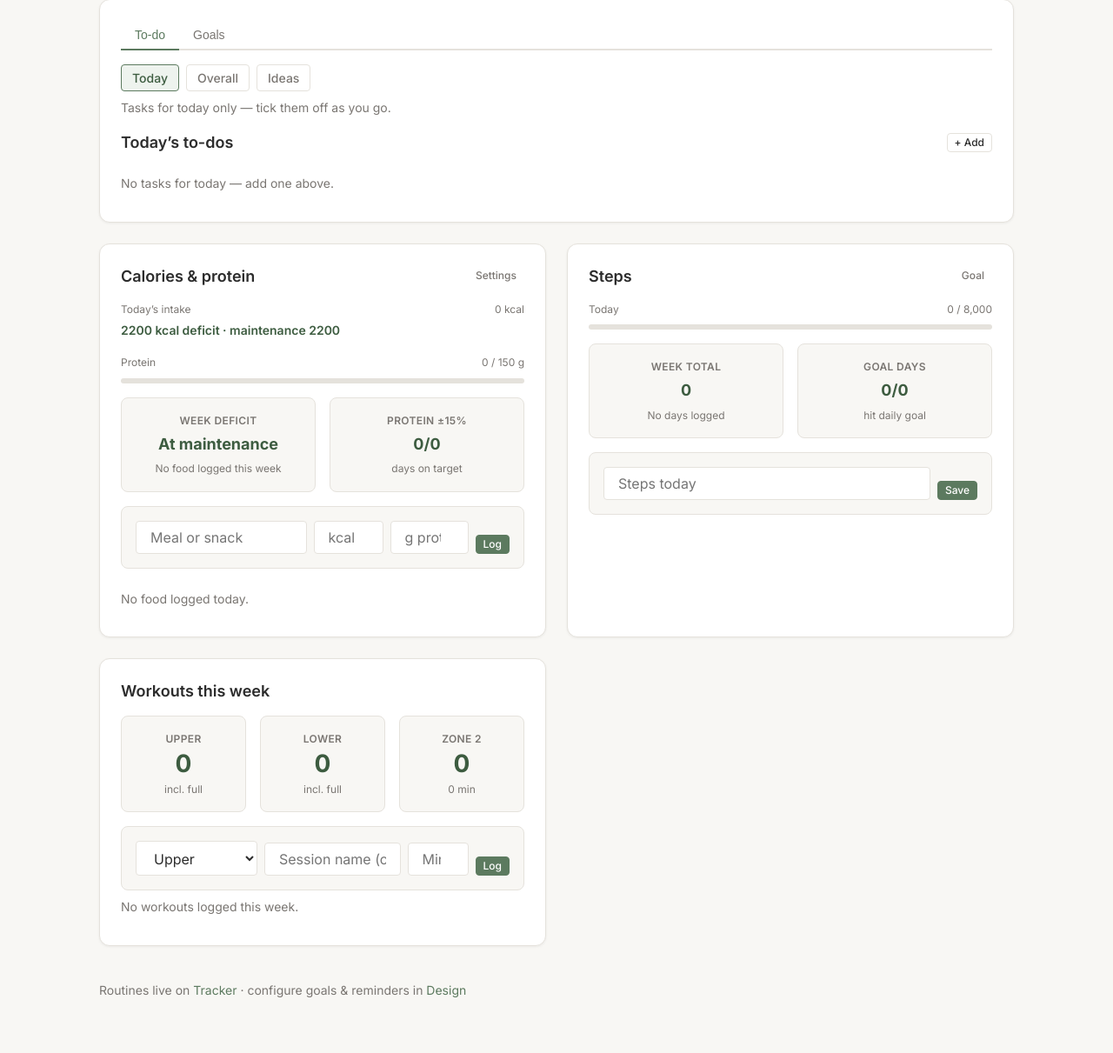
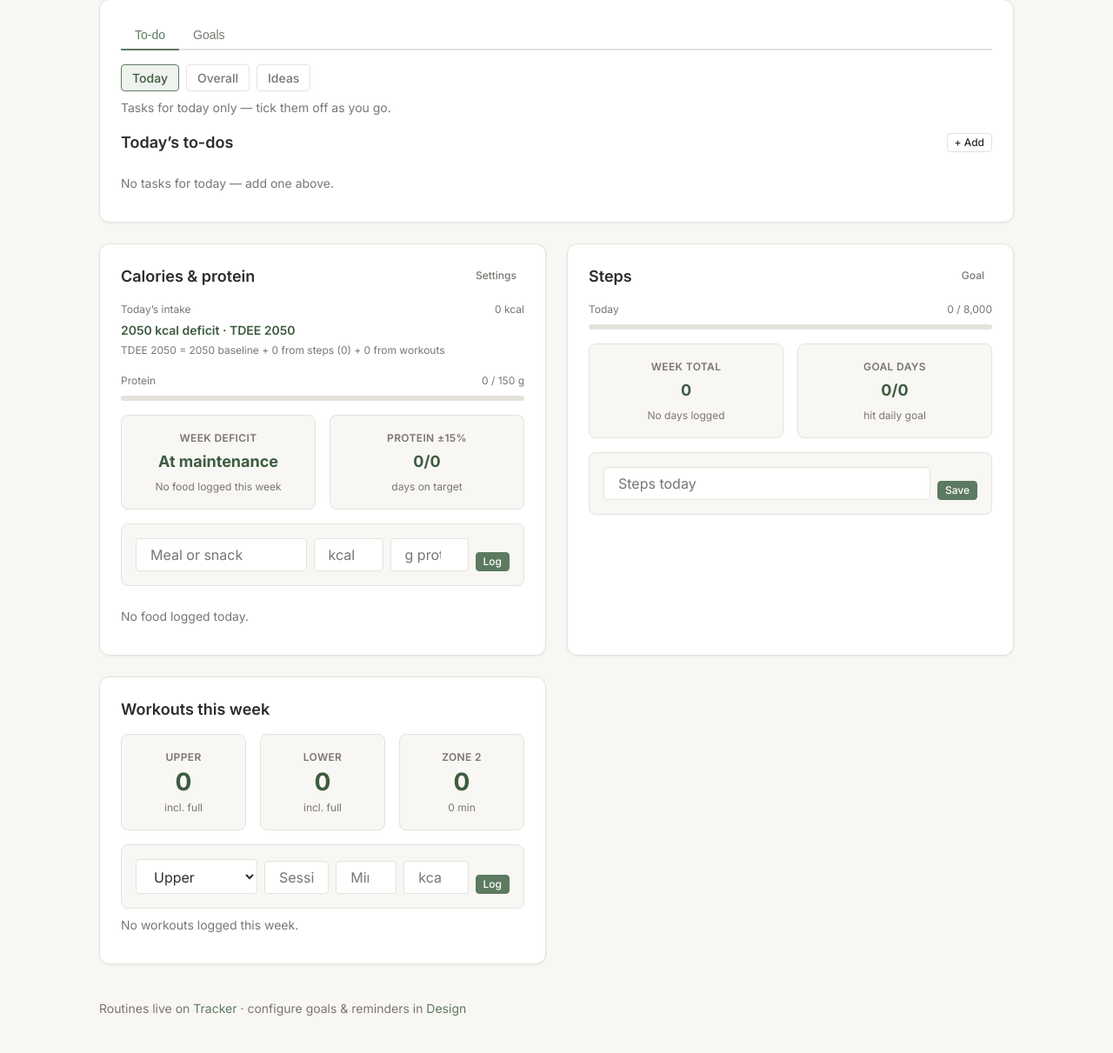
Before and after one commit to esincle/Life-Optimizer, a Flask app: page /today/ in a window 1280 px wide. Shown: the part 228-1439 px from the top of the page at 87% size. Before the commit the page ends 1375 px from the top, so only its background shows below. Run offline with Flask 3, Linux system fonts and the light colour scheme; data comes from the database, SQL or seed files in the repository; data that the repository does not hold is empty.

Commit message:
Make daily TDEE dynamic from baseline, steps, and workouts
TDEE = baseline (default 2050) + kcal per 1k steps (default 45) +
workout calories burned. Deficit/surplus uses that total; Design and
workout logging expose the knobs without wiping existing data.

Co-authored-by: Moris21 <esincle@users.noreply.github.com>

```diff
--- a/app/routes/dashboard.py
+++ b/app/routes/dashboard.py
@@ -29,7 +29,8 @@ def get_or_create_nutrition_target():
     target = NutritionTarget.query.first()
     if not target:
         target = NutritionTarget(
-            maintenance_calories=2200,
+            tdee_baseline=2050,
+            steps_kcal_per_1k=45,
             protein_goal=150,
             steps_goal=8000,
         )
@@ -45,6 +46,27 @@ def parse_date(value, fallback=None):
         return date.fromisoformat(value)
     except (TypeError, ValueError):
         return fallback
+
+
+def compute_tdee_for_day(day, target=None):
+    """TDEE = baseline + 45kcal/1k steps + workout calories burned."""
+    target = target or get_or_create_nutrition_target()
+    steps_row = DailySteps.query.filter_by(log_date=day).first()
+    step_count = steps_row.count if steps_row else 0
+    rate = target.steps_kcal_per_1k or 0
+    from_steps = round((step_count / 1000.0) * rate) if rate else 0
+    workouts = Workout.query.filter_by(log_date=day).all()
+    from_workouts = sum(w.calories_burned or 0 for w in workouts)
+    baseline = target.tdee_baseline or 0
+    tdee = baseline + from_steps + from_workouts
+    return {
+        "tdee": tdee,
+        "baseline": baseline,
+        "from_steps": from_steps,
+        "from_workouts": from_workouts,
+        "steps": step_count,
+        "steps_kcal_per_1k": rate,
+    }
 
 
 def sync_todo_completion(todo):
@@ -249,11 +271,15 @@ def get_nutrition_targets():
 def update_nutrition_targets():
     data = request.get_json() or {}
     target = get_or_create_nutrition_target()
-    # Accept maintenance_calories; also accept legacy calorie_goal key
-    if "maintenance_calories" in data:
-        target.maintenance_calories = max(0, int(data["maintenance_calories"]))
+    # Prefer tdee_baseline; accept legacy keys
+    if "tdee_baseline" in data:
+        target.tdee_baseline = max(0, int(data["tdee_baseline"]))
+    elif "maintenance_calories" in data:
+        target.tdee_baseline = max(0, int(data["maintenance_calories"]))
     elif "calorie_goal" in data:
-        target.maintenance_calories = max(0, int(data["calorie_goal"]))
+        target.tdee_baseline = max(0, int(data["calorie_goal"]))
+    if "steps_kcal_per_1k" in data:
+        target.steps_kcal_per_1k = max(0, int(data["steps_kcal_per_1k"]))
     if "protein_goal" in data:
         target.protein_goal = max(0, int(data["protein_goal"]))
     if "steps_goal" in data:
@@ -272,11 +298,13 @@ def nutrition_today():
                .all())
     calories = sum(e.calories for e in entries)
     protein = sum(e.protein for e in entries)
-    deficit = target.maintenance_calories - calories  # positive = deficit
+    tdee_info = compute_tdee_for_day(today, target)
+    deficit = tdee_info["tdee"] - calories  # positive = deficit
     return jsonify({
         "date": today.isoformat(),
         "targets": target.to_dict(),
         "totals": {"calories": calories, "protein": protein},
+        "tdee": tdee_info,
         "deficit": deficit,  # + deficit, − surplus
         "entries": [e.to_dict() for e in entries],
     })
@@ -284,7 +312,7 @@ def nutrition_today():
 
 @dashboard_bp.route("/api/nutrition/week", methods=["GET"])
 def nutrition_week():
-    """Weekly calorie deficit/surplus + protein days within 15% of goal."""
+    """Weekly calorie deficit/surplus vs dynamic TDEE + protein ±15% days."""
     today = date.today()
     week_start = today - timedelta(days=today.weekday())
     week_end = week_start + timedelta(days=6)
@@ -310,18 +338,20 @@ def nutrition_week():
         if d > today:
             break
         totals = by_day.get(d)
+        tdee_info = compute_tdee_for_day(d, target)
         if not totals:
             days.append({
                 "date": d.isoformat(),
                 "calories": 0,
                 "protein": 0,
+                "tdee": tdee_info,
                 "deficit": None,
                 "protein_within_15": False,
                 "logged": False,
             })
             continue
         days_with_food += 1
-        deficit = target.maintenance_calories - totals["calories"]
+        deficit = tdee_info["tdee"] - totals["calories"]
         total_deficit += deficit
         within = False
         if target.protein_goal > 0:
@@ -334,6 +364,7 @@ def nutrition_week():
             "date": d.isoformat(),
             "calories": totals["calories"],
             "protein": totals["protein"],
+            "tdee": tdee_info,
             "deficit": deficit,
             "protein_within_15": within,
             "logged": True,
@@ -343,7 +374,7 @@ def nutrition_week():
         "week_start": week_start.isoformat(),
         "week_end": week_end.isoformat(),
         "targets": target.to_dict(),
-        "total_deficit": total_deficit,  # sum of (maintenance − intake) on logged days
+        "total_deficit": total_deficit,  # sum of (dynamic TDEE − intake) on logged days
         "avg_deficit": round(total_deficit / days_with_food) if days_with_food else 0,
         "days_logged": days_with_food,
         "protein_hit_days": protein_hit_days,
@@ -524,11 +555,13 @@ def create_workout():
     if kind not in VALID_WORKOUT_KINDS:
         return jsonify({"error": "kind must be zone2, full, upper, or lower"}), 400
     duration = data.get("duration_minutes")
+    burned = data.get("calories_burned")
     workout = Workout(
         log_date=parse_date(data.get("log_date"), date.today()),
         kind=kind,
         title=(data.get("title") or "").strip() or None,
         duration_minutes=int(duration) if duration not in (None, "") else None,
+        calories_burned=max(0, int(burned)) if burned not in (None, "") else None,
         notes=data.get("notes"),
     )
     db.session.add(workout)
--- a/app/static/css/components.css
+++ b/app/static/css/components.css
@@ -800,6 +800,12 @@
 .deficit-line.is-deficit { color: var(--color-accent-dark); font-weight: 600; }
 .deficit-line.is-surplus { color: var(--color-morning); font-weight: 600; }
 
+.tdee-breakdown {
+    font-size: var(--font-size-xs);
+    margin-top: 4px;
+    line-height: 1.4;
+}
+
 .week-nutrition {
     display: grid;
     grid-template-columns: 1fr 1fr;
--- a/app/static/js/dashboard.js
+++ b/app/static/js/dashboard.js
@@ -399,16 +399,18 @@ async function loadNutrition() {
         api.get("/today/api/nutrition/today"),
         api.get("/today/api/nutrition/week"),
     ]);
-    const { targets, totals, deficit, entries } = today;
+    const { targets, totals, deficit, entries, tdee } = today;
     const proPct = targets.protein_goal
         ? Math.min(100, Math.round(totals.protein / targets.protein_goal * 100))
         : 0;
 
     document.getElementById("cal-label").textContent = `${totals.calories} kcal`;
     document.getElementById("deficit-line").textContent =
-        `${formatDeficit(deficit)} · maintenance ${targets.maintenance_calories}`;
+        `${formatDeficit(deficit)} · TDEE ${tdee.tdee}`;
     document.getElementById("deficit-line").className =
         `deficit-line ${deficit > 0 ? "is-deficit" : deficit < 0 ? "is-surplus" : ""}`;
+    document.getElementById("tdee-breakdown").textContent =
+        `TDEE ${tdee.tdee} = ${tdee.baseline} baseline + ${tdee.from_steps} from steps (${tdee.steps.toLocaleString()}) + ${tdee.from_workouts} from workouts`;
 
     document.getElementById("pro-label").textContent = `${totals.protein} / ${targets.protein_goal} g`;
     document.getElementById("pro-bar").style.width = `${proPct}%`;
@@ -487,7 +489,7 @@ async function saveSteps() {
     if (!Number.isFinite(count) || count < 0) return showToast("Invalid step count", "error");
     try {
         await api.put("/today/api/steps/today", { count: Math.round(count) });
-        await loadSteps();
+        await Promise.all([loadSteps(), loadNutrition()]);
         showToast("Steps saved", "success");
     } catch (e) {
         showToast(e.message, "error");
@@ -517,7 +519,7 @@ async function loadWorkouts() {
                         <span class="kind-badge kind-${w.kind}">${kindLabel(w.kind)}</span>
                         ${escHtml(w.title || "Session")}
                     </div>
-                    <div class="entry-list-date">${escHtml(w.log_date)}${w.duration_minutes ? ` · ${w.duration_minutes} min` : ""}</div>
+                    <div class="entry-list-date">${escHtml(w.log_date)}${w.duration_minutes ? ` · ${w.duration_minutes} min` : ""}${w.calories_burned ? ` · ${w.calories_burned} kcal` : ""}</div>
                 </div>
                 <button class="btn btn-danger btn-sm" type="button" onclick="deleteWorkout(${w.id})">✕</button>
             </li>`).join("")
@@ -528,15 +530,18 @@ async function addWorkout() {
     const kind = document.getElementById("workout-kind").value;
     const title = document.getElementById("workout-title").value.trim();
     const mins = document.getElementById("workout-mins").value;
+    const kcal = document.getElementById("workout-kcal").value;
     try {
         await api.post("/today/api/workouts", {
             kind,
             title: title || null,
             duration_minutes: mins ? Number(mins) : null,
+            calories_burned: kcal !== "" ? Number(kcal) : null,
         });
         document.getElementById("workout-title").value = "";
         document.getElementById("workout-mins").value = "";
-        await loadWorkouts();
+        document.getElementById("workout-kcal").value = "";
+        await Promise.all([loadWorkouts(), loadNutrition()]);
         showToast("Workout logged", "success");
     } catch (e) {
         showToast(e.message, "error");
@@ -546,7 +551,7 @@ async function addWorkout() {
 async function deleteWorkout(id) {
     try {
         await api.delete(`/today/api/workouts/${id}`);
-        await loadWorkouts();
+        await Promise.all([loadWorkouts(), loadNutrition()]);
     } catch (e) {
         showToast(e.message, "error");
     }
--- a/app/templates/dashboard/index.html
+++ b/app/templates/dashboard/index.html
@@ -114,7 +114,8 @@
                         <span>Today’s intake</span>
                         <span id="cal-label">0 kcal</span>
                     </div>
-                    <div class="deficit-line" id="deficit-line">Deficit / surplus vs maintenance…</div>
+                    <div class="deficit-line" id="deficit-line">Deficit / surplus vs dynamic TDEE…</div>
+                    <div class="tdee-breakdown text-muted" id="tdee-breakdown">TDEE breakdown…</div>
                 </div>
                 <div class="macro-block">
                     <div class="progress-label">
@@ -130,7 +131,7 @@
                 <div class="week-stat">
                     <div class="week-stat-label">Week deficit</div>
                     <div class="week-stat-value" id="week-deficit">—</div>
-                    <div class="week-stat-meta" id="week-deficit-meta">vs maintenance</div>
+                    <div class="week-stat-meta" id="week-deficit-meta">vs dynamic TDEE</div>
                 </div>
                 <div class="week-stat">
                     <div class="week-stat-label">Protein ±15%</div>
@@ -216,6 +217,7 @@
                     </select>
                     <input type="text" id="workout-title" placeholder="Session name (optional)">
                     <input type="number" id="workout-mins" placeholder="Min" style="max-width:70px" min="1">
+                    <input type="number" id="workout-kcal" placeholder="kcal burned" style="max-width:110px" min="0">
                     <button class="btn btn-primary btn-sm" type="button" onclick="addWorkout()">Log</button>
                 </div>
             </div>
```
Also changed, not shown: app/migrate.py (+30 -7 lines), app/models.py (+8 -4 lines), app/static/js/design.js (+6 -3 lines), app/templates/design/index.html (+7 -3 lines).
